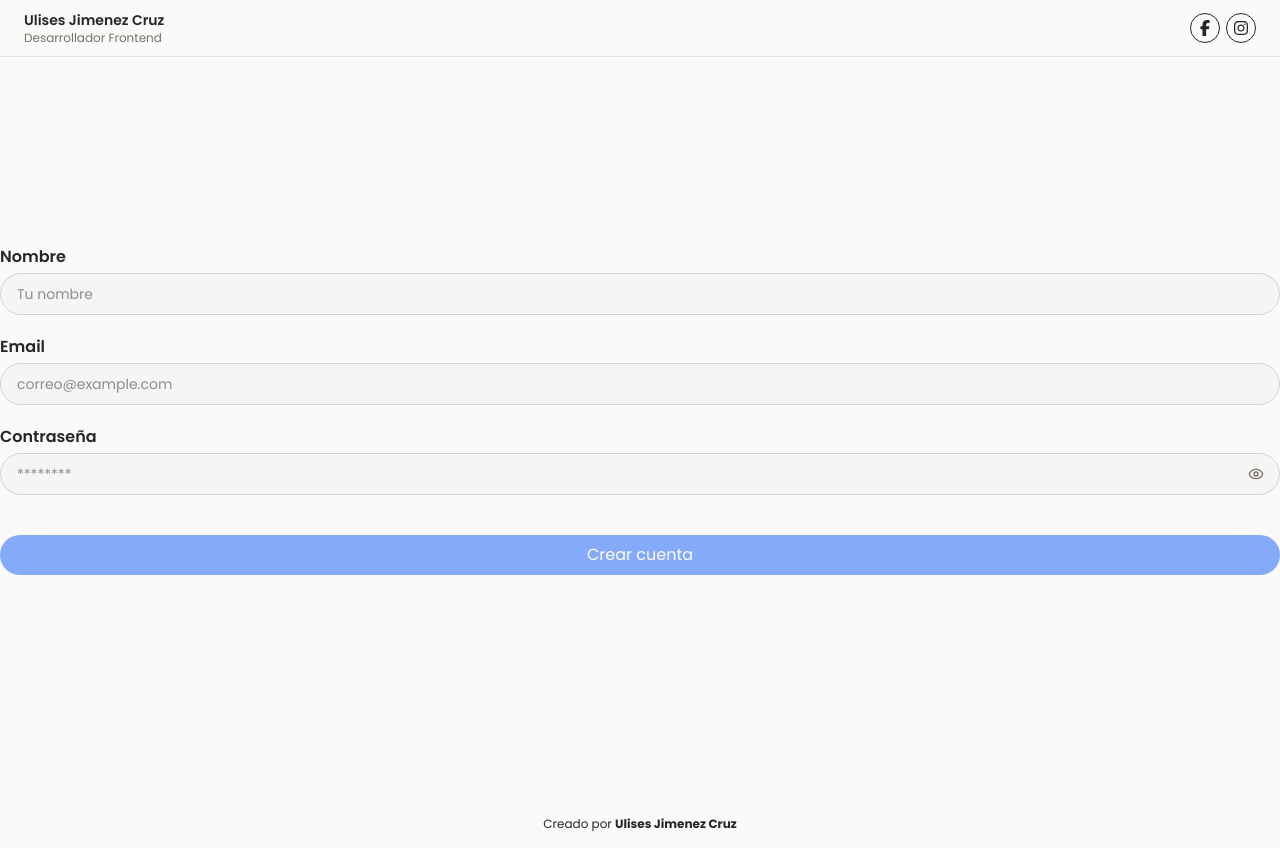
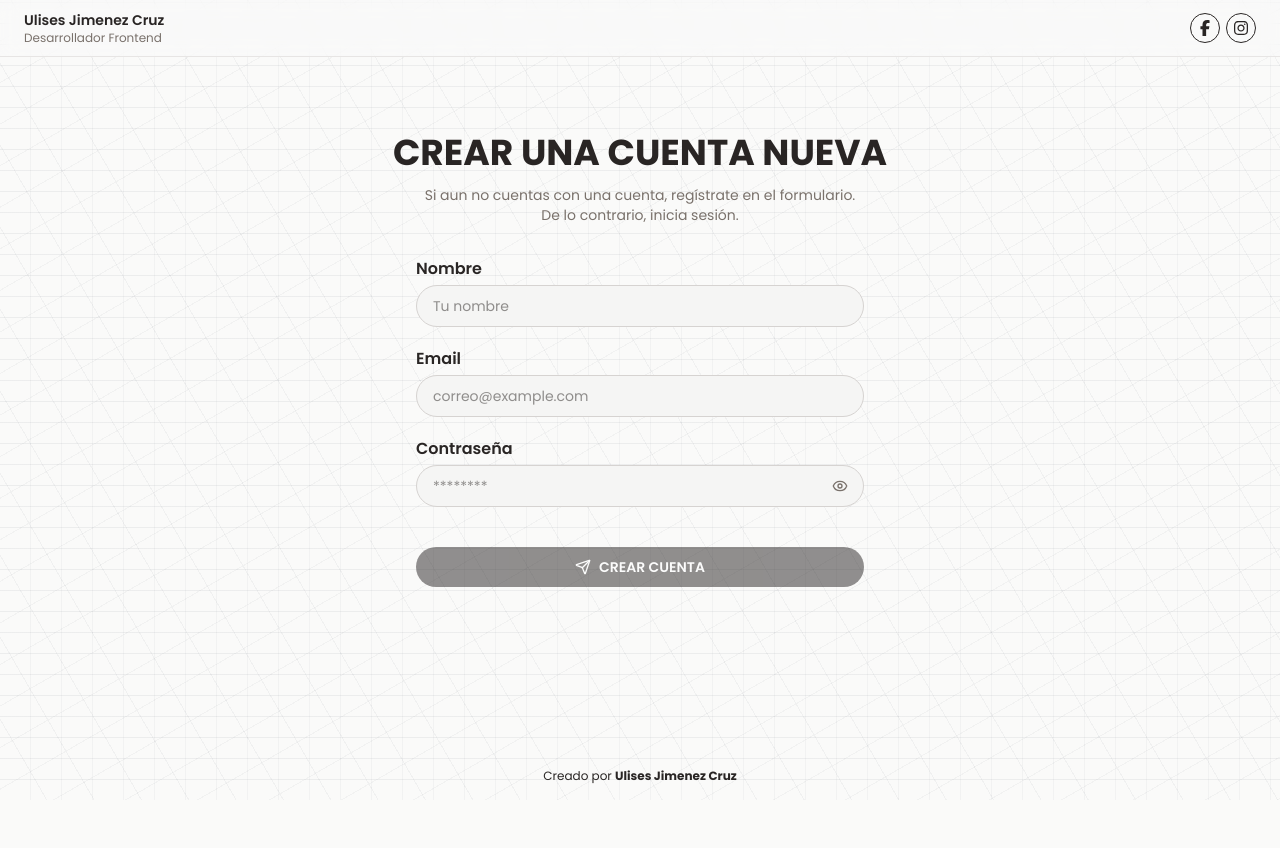
Before and after one commit to 54Alexzen/practice-login-nextjs, a Next.js app: page /register in a window 1280 px wide. After the commit the page ends 800 px from the top, so only its background shows below. Built offline with nearby package versions, Linux system fonts and the light colour scheme.

Commit message:
feat(register): Improves error handling and user interface in the registration form

```diff
--- a/src/app/register/page.tsx
+++ b/src/app/register/page.tsx
@@ -2,7 +2,9 @@
 
 import { Input } from "@/components/ui/Input";
 import { registerSchema, RegisterSchemaType } from "@/lib/validations";
+import { getErrorMessage } from "@/utils/errorMessage";
 import { zodResolver } from "@hookform/resolvers/zod";
+import { Loader, Send } from "lucide-react";
 import { useRouter } from "next/navigation";
 import { useForm } from "react-hook-form";
 import { toast } from "sonner";
@@ -14,7 +16,7 @@ export default function RegisterPage() {
     handleSubmit,
     reset,
     formState: { errors, isSubmitting, isValid },
-  } = useForm({
+  } = useForm<RegisterSchemaType>({
     resolver: zodResolver(registerSchema),
     mode: "onChange",
   });
@@ -23,30 +25,44 @@ export default function RegisterPage() {
     try {
       const res = await fetch("/api/users/create", {
         method: "POST",
-        headers: {
-          "Content-Type": "application/json",
-        },
+        headers: { "Content-Type": "application/json" },
         body: JSON.stringify(data),
       });
 
       if (res.ok) {
-        toast.success("Cuenta creada exitosamente");
+        toast.success(
+          "¡Cuenta creada exitosamente!. Ya puedes iniciar sesión."
+        );
         reset();
         router.push("/");
       } else {
-        const error = await res.json();
-        toast.error(error.error || "Error al crear la cuenta");
+        const errorData = await res.json();
+        toast.error(getErrorMessage(errorData.error || "UNKNOWN_ERROR"));
       }
     } catch (error) {
-      console.error("Register error:", error);
-      toast.error("Error de conexión");
+      if (error instanceof Error) {
+        toast.error(getErrorMessage(error.message));
+      } else {
+        toast.error(getErrorMessage("UNKNOWN_ERROR"));
+      }
     }
   };
 
   return (
-    <main className="flex justify-center items-center min-h-svh">
-      <section className="container mx-auto">
-        <form onSubmit={handleSubmit(onSubmit)} className="flex flex-col">
+    <main className="flex justify-center items-center min-h-[90svh] w-full">
+      <div className="absolute inset-0 -z-10 background" />
+      <section className="container mx-auto flex flex-col justify-center items-center md:px-6 sm:px-5 px-4">
+        <h1 className="md:text-4xl sm:text-3xl text-2xl font-bold uppercase">
+          Crear una cuenta nueva
+        </h1>
+        <p className="max-w-md text-center md:text-sm sm:text-xs text-2xs text-stone-500 my-3">
+          Si aun no cuentas con una cuenta, regístrate en el formulario. De lo
+          contrario, inicia sesión.
+        </p>
+        <form
+          onSubmit={handleSubmit(onSubmit)}
+          className="flex flex-col w-full max-w-md"
+        >
           <Input
             id="name"
             type="text"
@@ -74,9 +90,19 @@ export default function RegisterPage() {
           <button
             type="submit"
             disabled={!isValid || isSubmitting}
-            className="w-full bg-blue-600 text-white rounded-full py-2 disabled:opacity-50 mt-10"
+            className="w-full bg-stone-800 text-white rounded-full py-2.5 mt-10 uppercase font-semibold md:text-sm sm:text-xs text-2xs flex justify-center items-center gap-2 disabled:cursor-not-allowed disabled:opacity-50"
           >
-            {isSubmitting ? "Creando cuenta..." : "Crear cuenta"}
+            {isSubmitting ? (
+              <>
+                <Loader className="animate-spin md:size-4 size-3.5" />
+                <span>Creando cuenta</span>
+              </>
+            ) : (
+              <>
+                <Send className="md:size-4 size-3.5" />
+                <span>Crear cuenta</span>
+              </>
+            )}
           </button>
         </form>
       </section>
```
